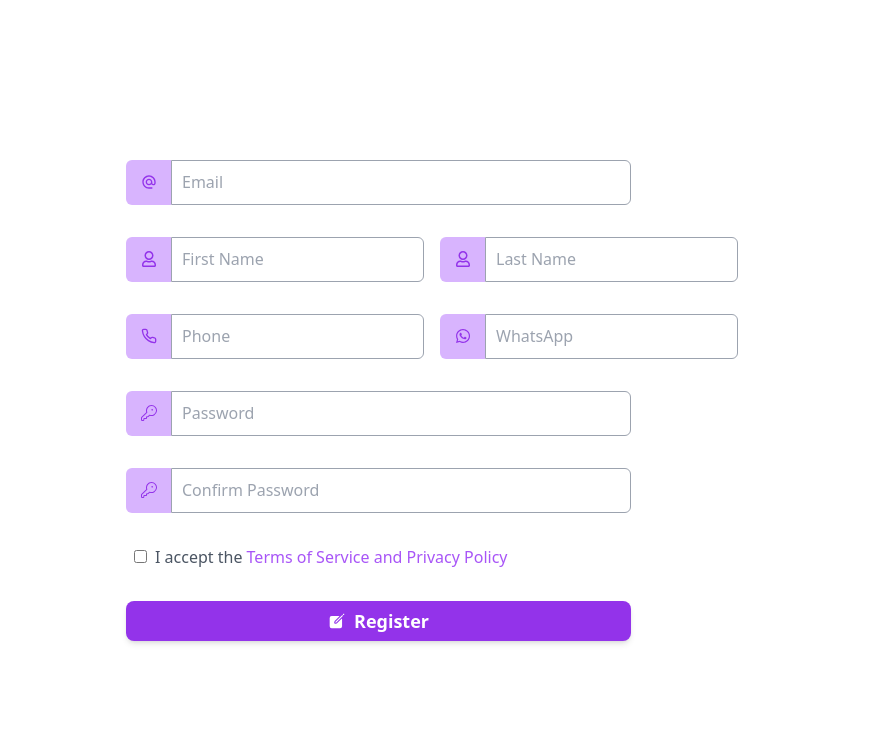
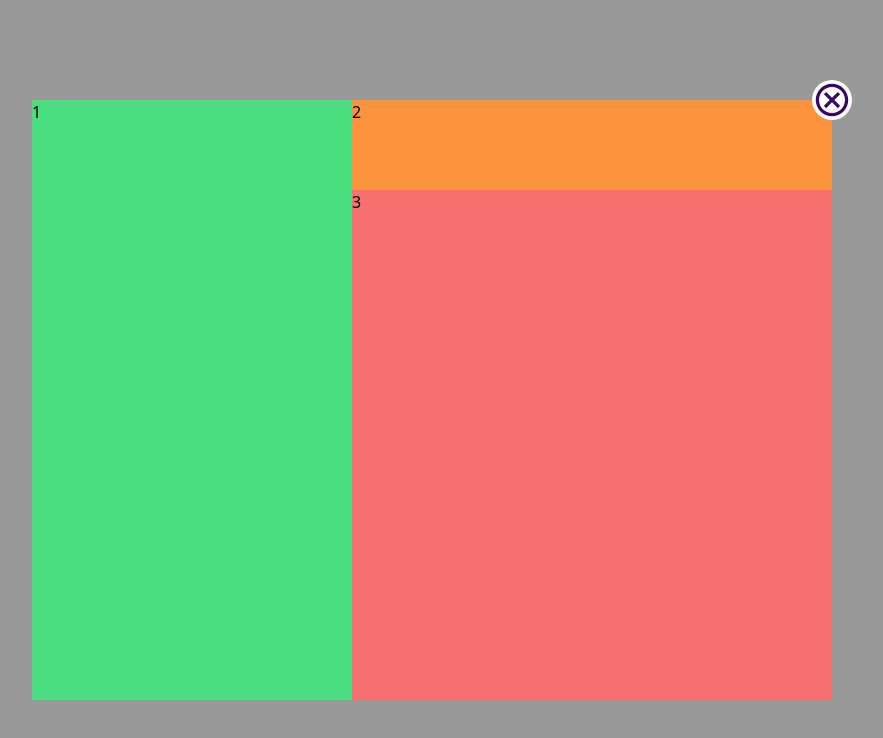
Before and after one commit to Dewruwan95/hotel-booking-frontend, a React (Vite) app: page /register in a window 1280 px wide. Shown: the top 738 px of the page, without its empty margins (208-1091 px from the left). Built offline with nearby package versions, Linux system fonts and the light colour scheme.

Commit message:
created login signup popup main structure

```diff
--- a/src/App.jsx
+++ b/src/App.jsx
@@ -4,6 +4,7 @@ import AdminDashboard from "./pages/adminPages/dashboard/AdminDashboard";
 import LoginPage from "./pages/loginPage/LoginPage";
 import UserLogin from "./components/userLoginAndRegister/UserLogin";
 import UserRegistration from "./components/userLoginAndRegister/UserRegistration";
+import LoginSignUpPopup from "./components/userLoginAndRegister/LoginSignUpPopup";
 
 function App() {
   return (
@@ -13,7 +14,7 @@ function App() {
           <Route path="/admin/*" element={<AdminDashboard />} />
           <Route path="/login" element={<LoginPage />} />
           <Route path="/login2" element={<UserLogin />} />
-          <Route path="/register" element={<UserRegistration />} />
+          <Route path="/register" element={<LoginSignUpPopup />} />
           <Route path="/*" element={<HomePage />} />
         </Routes>
       </BrowserRouter>
--- /dev/null
+++ b/src/components/userLoginAndRegister/LoginSignUpPopup.jsx
@@ -0,0 +1,33 @@
+import { IoMdCloseCircleOutline } from "react-icons/io";
+
+function LoginSignUpPopup() {
+  return (
+    <>
+      {/*  background */}
+      <div className="h-[100vh] w-full flex justify-center items-center bg-[#00000066]">
+        {/* component background */}
+        <div className="w-[800px] h-[600px] bg-purple-100 rounded-lg relative">
+          {/* close button */}
+          <div
+            className="h-[40px] w-[40px] absolute bg-white rounded-full right-[-20px] top-[-20px]
+          flex justify-center items-center
+          "
+          >
+            <IoMdCloseCircleOutline className="text-[40px] text-purple-950 hover:text-purple-600" />
+          </div>
+          {/* component body */}
+          <div className="flex h-[100%]">
+            <div className="h-[100%] w-[40%] bg-green-400">1</div>
+            <div className="h-[100%] w-[60%] bg-red-400">
+              <div className="w-full h-[15%] bg-orange-400">2</div>
+
+              <div>3</div>
+            </div>
+          </div>
+        </div>
+      </div>
+    </>
+  );
+}
+
+export default LoginSignUpPopup;
--- a/src/components/userLoginAndRegister/UserLogin.jsx
+++ b/src/components/userLoginAndRegister/UserLogin.jsx
@@ -43,7 +43,7 @@ function UserLogin() {
             <input
               type="email"
               placeholder="Email"
-              className="w-[360px] h-[45px] px-[10px] py-[5px] rounded-r-[6px] border-[1px] border-gray-400 focus:border-[2px] focus:border-purple-400 focus:outline-none"
+              className="w-[460px] h-[45px] px-[10px] py-[5px] rounded-r-[6px] border-[1px] border-gray-400 focus:border-[2px] focus:border-purple-400 focus:outline-none"
               defaultValue={email}
               onChange={(e) => setEmail(e.target.value)}
             />
@@ -58,7 +58,7 @@ function UserLogin() {
             <input
               type="password"
               placeholder="Password"
-              className="w-[360px] h-[45px] px-[10px] py-[5px] rounded-r-[6px] border-[1px] border-gray-400 focus:border-[2px] focus:border-purple-400 focus:outline-none"
+              className="w-[460px] h-[45px] px-[10px] py-[5px] rounded-r-[6px] border-[1px] border-gray-400 focus:border-[2px] focus:border-purple-400 focus:outline-none"
               defaultValue={password}
               onChange={(e) => setPassword(e.target.value)}
             />
@@ -84,7 +84,7 @@ function UserLogin() {
           {/* button */}
           <div className="my-4">
             <button
-              className="w-[405px] h-[40px] bg-purple-600 text-white text-lg
+              className="w-[505px] h-[40px] bg-purple-600 text-white text-lg
                       font-semibold rounded-lg shadow-md hover:bg-purple-800 hover:shadow-lg
                       transition duration-300 ease-in-out flex items-center justify-center"
               onClick={handleLogin}
--- a/src/components/userLoginAndRegister/UserRegistration.jsx
+++ b/src/components/userLoginAndRegister/UserRegistration.jsx
@@ -168,7 +168,7 @@ function UserRegistration() {
               onClick={handleRegister}
             >
               <IoCreate className="mr-2" />
-              Register
+              Sign Up
             </button>
           </div>
         </div>
```
